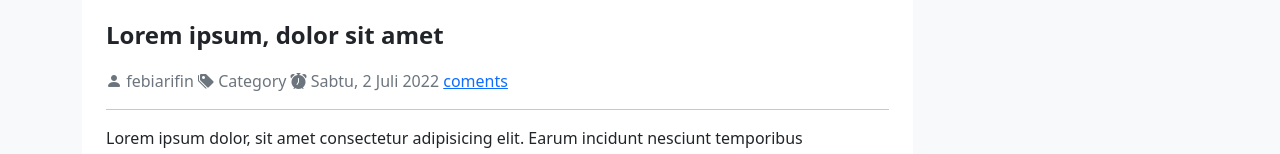
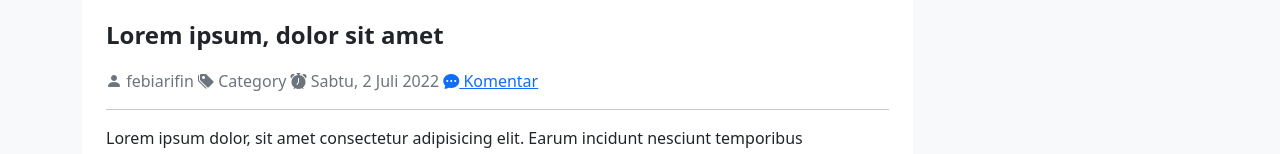
Before and after one commit to febiarifin/unsiq-bulletin-board-template, a plain HTML site: page preview-post.html in a window 1280 px wide. Shown: the part 782-936 px from the top of the page. Drawn offline with nearby package versions, Linux system fonts and the light colour scheme; a script that the page names is missing.

Commit message:
Fix Disquss

```diff
--- a/preview-post.html
+++ b/preview-post.html
@@ -95,7 +95,9 @@
                                 <i class="bi bi-tags-fill"></i> Category</a>
                             <a href="#" class="text-decoration-none link-secondary">
                                 <i class="bi bi-alarm-fill"></i> Sabtu, 2 Juli 2022</a>
-                            <a href="http://foo.com/bar.html#disqus_thread">coments</a>
+                            <a
+                                href="https://febiarifin.github.io/unsiq-bulletin-board-template/preview-post.html#disqus_thread">
+                                <i class="bi bi-chat-dots-fill"></i> Komentar</a>
                         </div>
                         <hr>
                         <div class="mt-3">
@@ -267,7 +269,6 @@
 
 
     <!-- Disquss -->
-    <script id="dsq-count-scr" src="//unsiq-bulletin-board.disqus.com/count.js" async></script>
     <script>
         /**
          *  RECOMMENDED CONFIGURATION VARIABLES: EDIT AND UNCOMMENT THE SECTION BELOW TO INSERT DYNAMIC VALUES FROM YOUR PLATFORM OR CMS.
@@ -289,6 +290,8 @@
     <noscript>Please enable JavaScript to view the <a href="https://disqus.com/?ref_noscript">comments powered by
             Disqus.</a></noscript>
 
+    <script id="dsq-count-scr" src="//unsiq-bulletin-board.disqus.com/count.js" async></script>
+
     <!-- Bootstrap JS -->
     <script src="https://cdn.jsdelivr.net/npm/bootstrap@5.2.0-beta1/dist/js/bootstrap.bundle.min.js"
         integrity="sha384-pprn3073KE6tl6bjs2QrFaJGz5/SUsLqktiwsUTF55Jfv3qYSDhgCecCxMW52nD2" crossorigin="anonymous">
```
